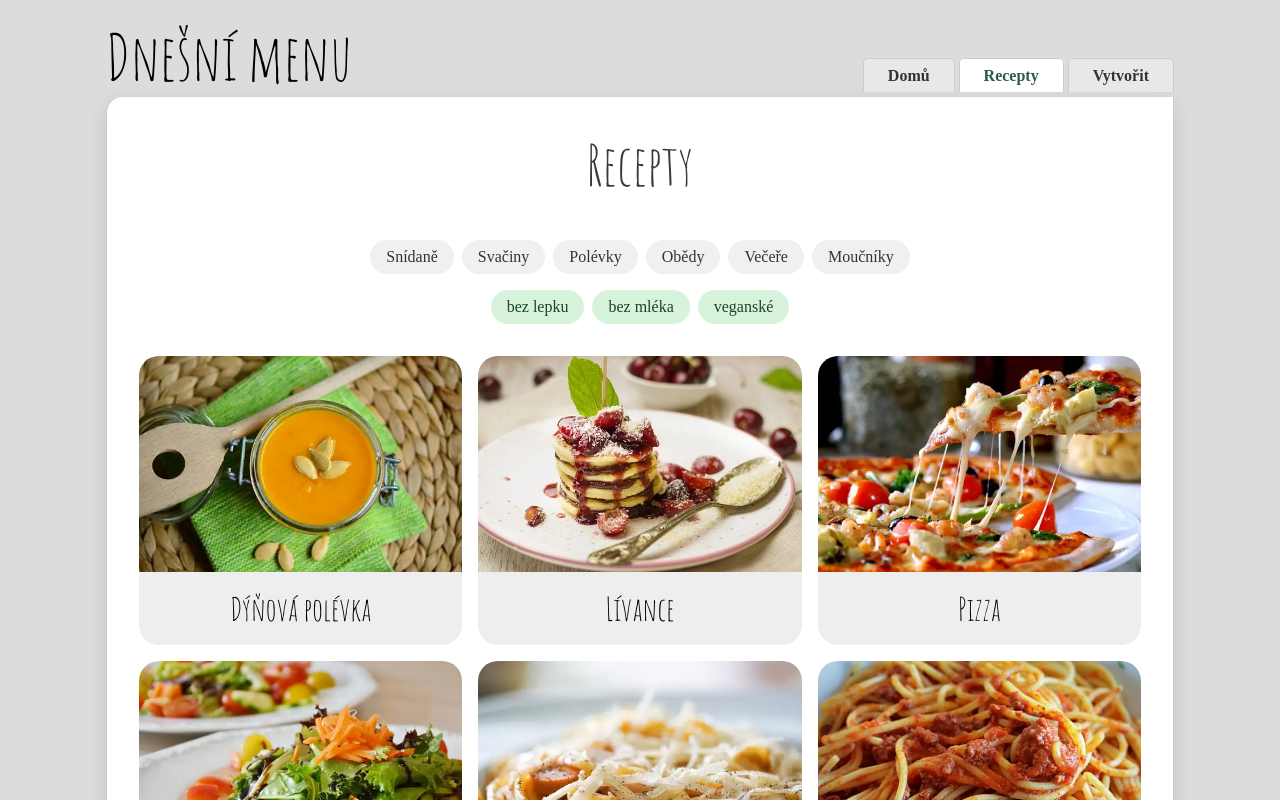
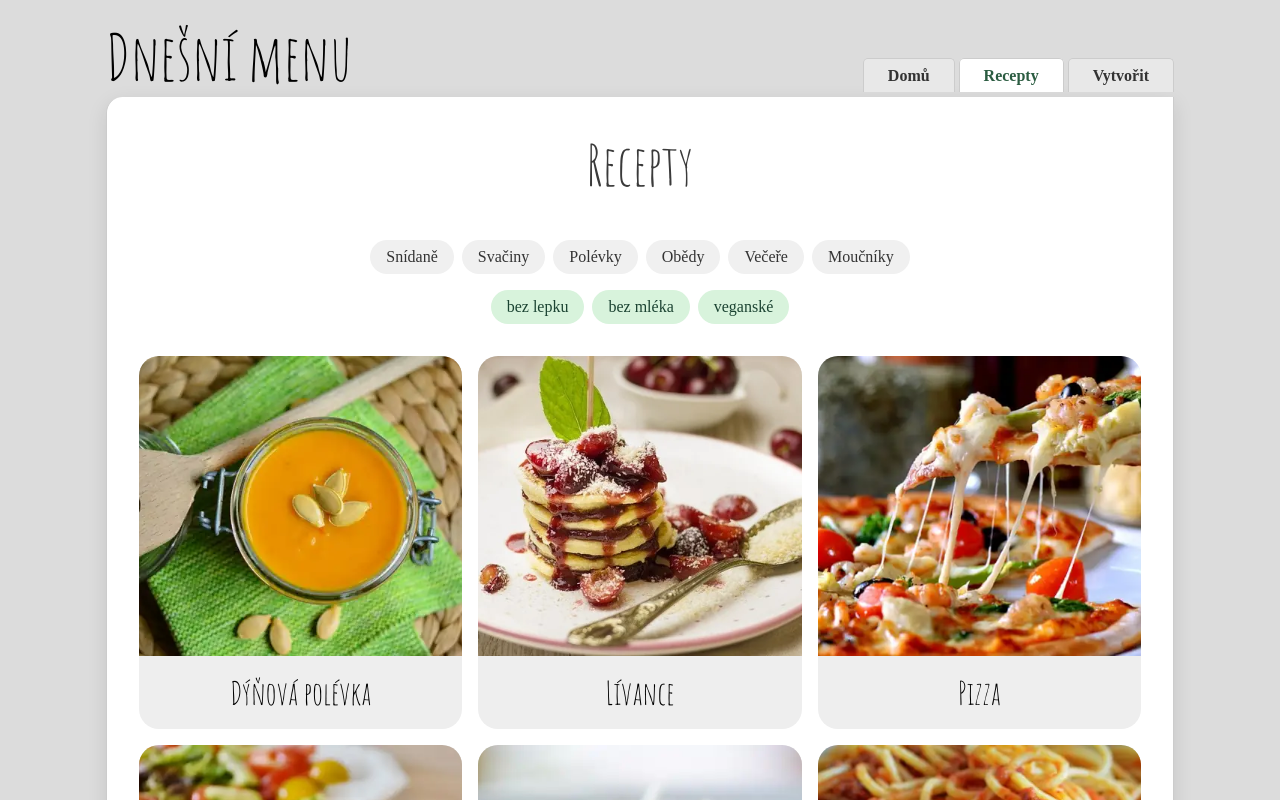
Before and after one commit to icirova/menu-planner, a React (Vite) app: page /recipes in a window 1280 px wide. Shown: the top 800 px of the page. Built offline with nearby package versions, Linux system fonts and the light colour scheme; a web font is replaced by a local one.

Commit message:
recipeCard hover

```diff
--- a/src/components/RecipeCard/index.jsx
+++ b/src/components/RecipeCard/index.jsx
@@ -3,9 +3,11 @@ import "./style.css"
 
 export const RecipeCard = ({photo_url, title, openDetail}) => {
   return <div className="recipe">
-    <div className="recipe_img" onClick={openDetail}>
+    <div className="recipe__img" onClick={openDetail}>
         <img src={`./imgRecipe/${photo_url}`} alt={title} className="img" />
-        <h1 className="recipe__title">{title}</h1>
+
     </div>
+
+     <h1 className="recipe__title">{title}</h1>
   </div>
 }
--- a/src/components/RecipeCard/style.css
+++ b/src/components/RecipeCard/style.css
@@ -13,6 +13,12 @@
     height: 300px;
     overflow: hidden;
     margin-bottom: 0.5rem;
+    position: relative;
+    border-radius: 20px 20px 0 0;
+}
+
+.recipe:hover .img {
+    transform: scale(1.05); /* mírné přiblížení */
 }
 
 .img {
@@ -20,7 +26,7 @@
     width: 100%;
     height: 100%;
     object-fit: cover;
-    border-radius: 20px 20px 0 0;
+    transition: transform 0.3s ease; /* plynulý přechod */
 }
 
 @media screen and (min-width: 680px) {
```
